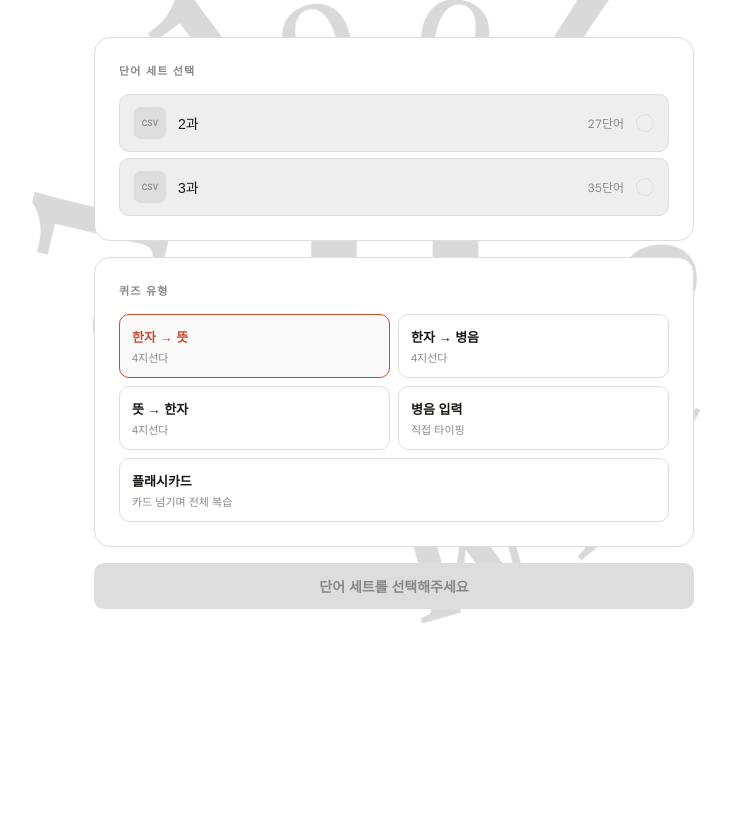
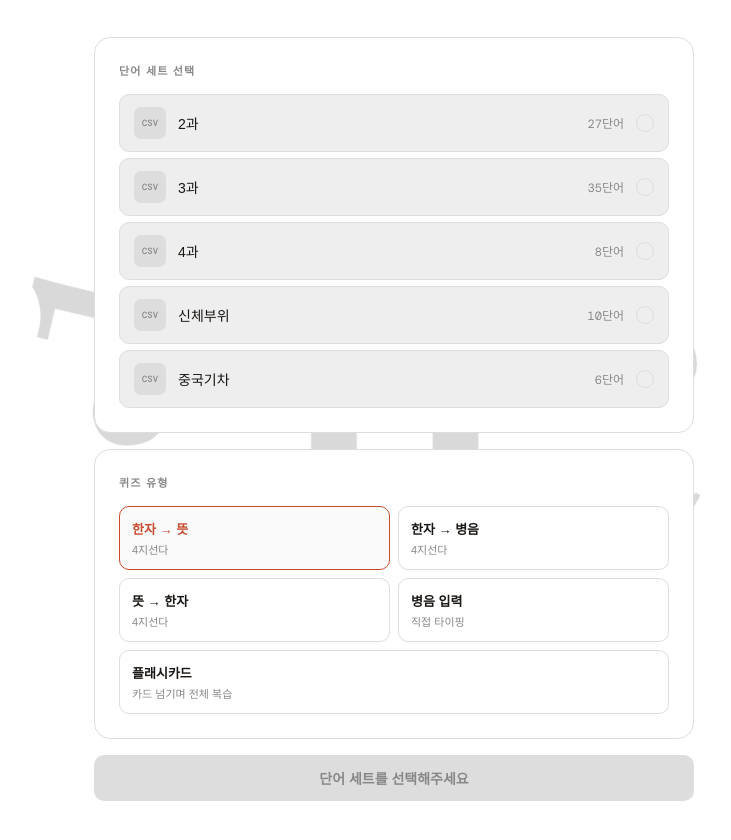
Before and after one commit to sasa10th/CHN, a plain HTML site: page index.html in a window 1280 px wide. Shown: the part 104-944 px from the top of the page, without its empty margins (246-977 px from the left). Before the commit the page ends 800 px from the top, so only its background shows below. Drawn offline with nearby package versions, Linux system fonts and the light colour scheme; a web font is replaced by a local one.

Commit message:
Add new CSV files to the FILES array

```diff
--- a/index.html
+++ b/index.html
@@ -736,6 +736,9 @@
     const FILES = [
       '2과.csv',
       '3과.csv',
+      '4과.csv',
+      '신체부위.csv',
+      '중국기차.csv'
     ];
     const BASE = './assets/files/';
 
```
